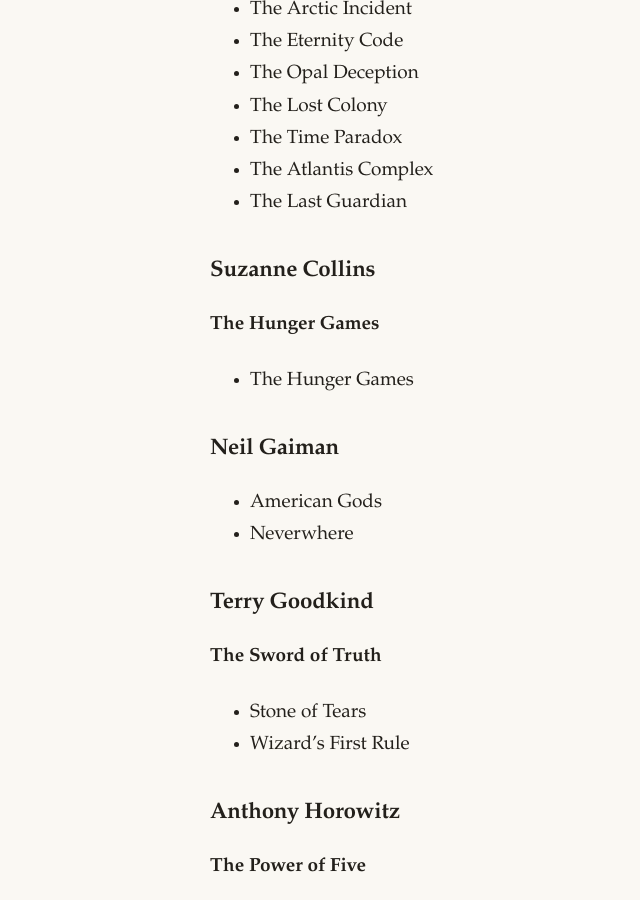
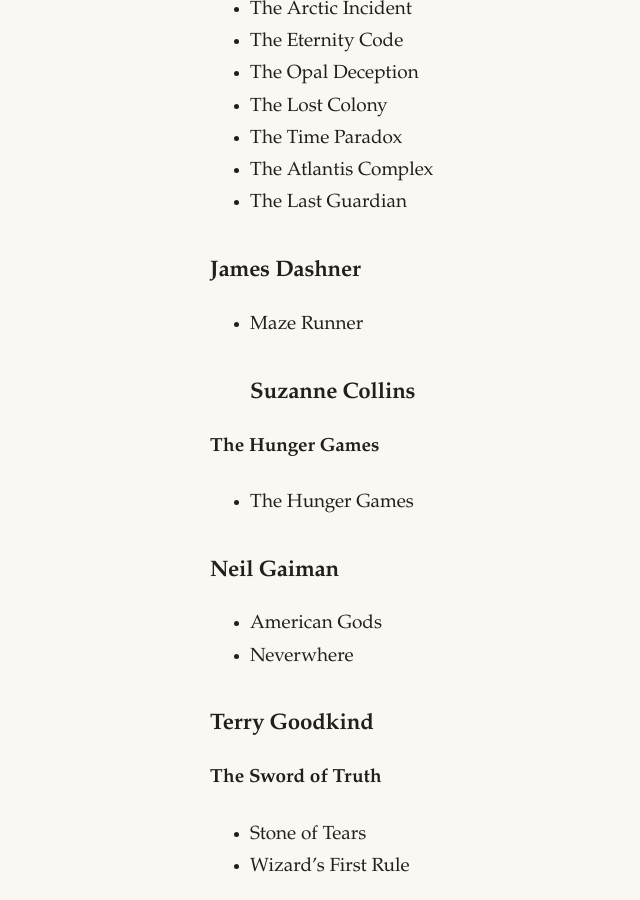
Before and after one commit to topearebi/aroamjti, a Jekyll site: the page built from books.md, in a window 1280 px wide and 900 px high, scrolled down 1597 px. Shown: the whole window, without its empty margins (126-766 px from the left). Built offline with Jekyll 4.4.1, drawn with Linux system fonts in a browser that asks for light colours.

Commit message:
Last Sync: 2026-07-04 00:18 (Mobile)

```diff
--- a/books.md
+++ b/books.md
@@ -49,6 +49,9 @@
   - The Atlantis Complex
   - The Last Guardian
 
+### James Dashner
+
+- Maze Runner
 ### Suzanne Collins
 
 **The Hunger Games**
```
